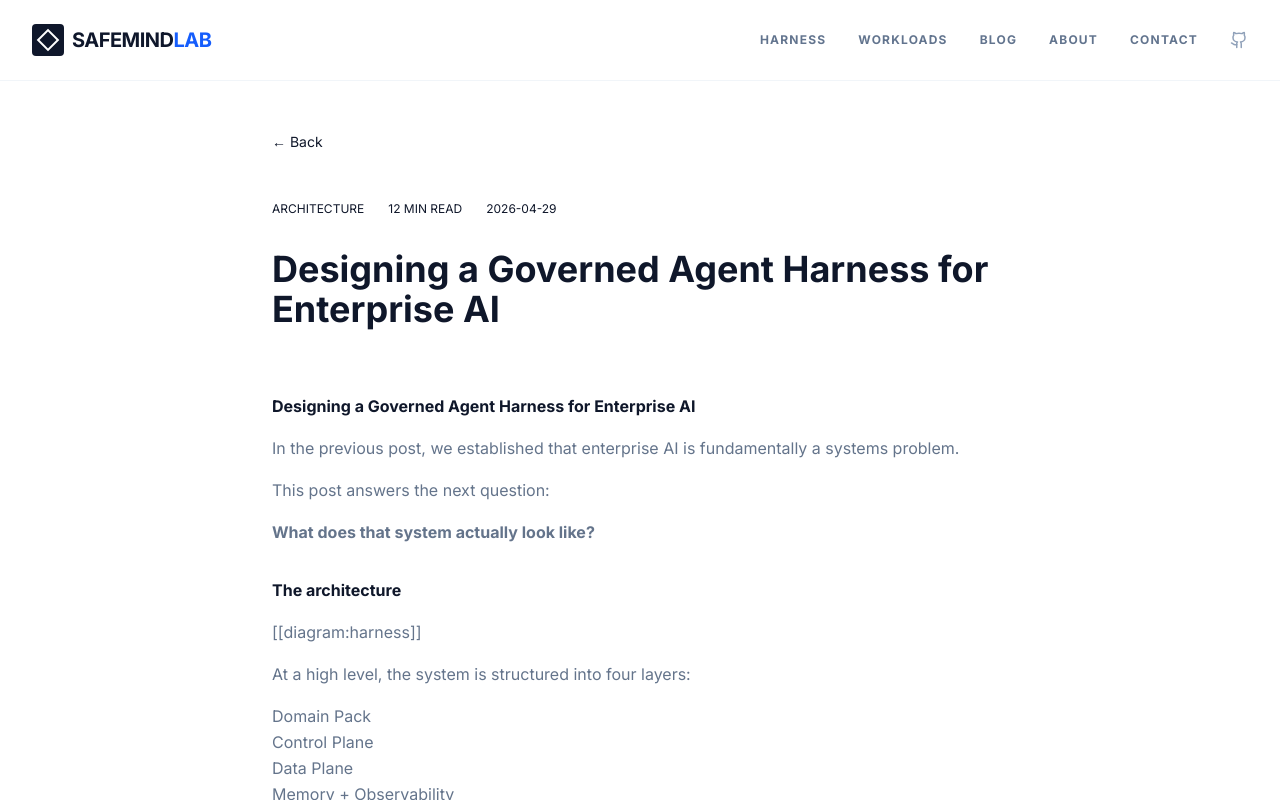
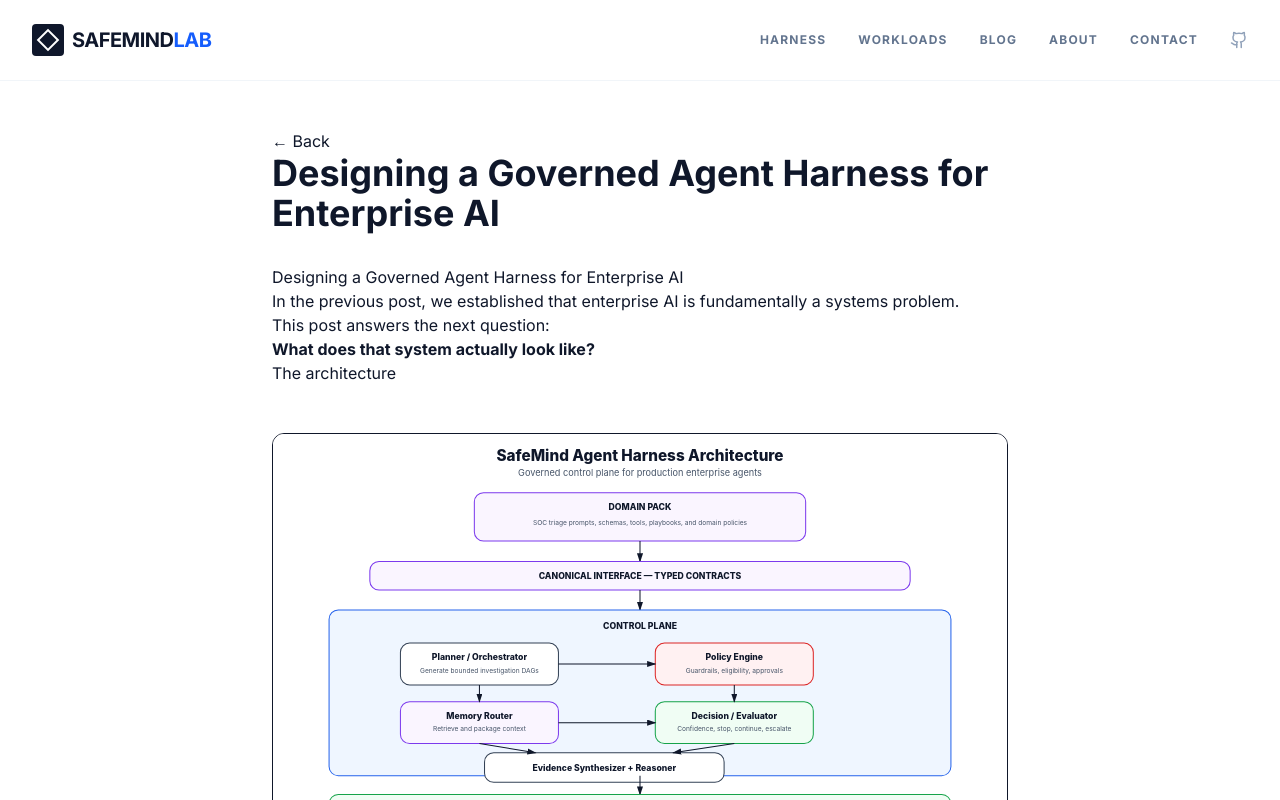
Before and after one commit to weifengcao/safemind-lab, a React (Vite) app: page /blog/designing-a-governed-agent-harness in a window 1280 px wide. Shown: the top 800 px of the page. Built offline with nearby package versions, Linux system fonts and the light colour scheme.

Commit message:
Replace markdown image with diagram renderer

```diff
--- a/src/pages/BlogPost.tsx
+++ b/src/pages/BlogPost.tsx
@@ -2,61 +2,40 @@ import { useParams, Link } from 'react-router-dom';
 import ReactMarkdown from 'react-markdown';
 import SEO from '../components/SEO';
 import { getBlogPost } from '../content/blog';
+
+function renderContent(content: string) {
+  const parts = content.split(/(\[\[diagram:[^\]]+\]\])/g);
+
+  return parts.map((part, i) => {
+    if (part.startsWith('[[diagram:')) {
+      const key = part.replace('[[diagram:', '').replace(']]', '');
+      const map: Record<string, string> = {
+        harness: '/diagrams/safemind-agent-harness-architecture.svg',
+        loop: '/diagrams/safemind-investigation-loop.svg',
+      };
+      return <img key={i} src={map[key]} className="my-12 w-full rounded-xl border" />;
+    }
+    return <ReactMarkdown key={i}>{part}</ReactMarkdown>;
+  });
+}
 
 export default function BlogPost() {
   const { slug } = useParams();
   const post = getBlogPost(slug);
 
   if (!post) {
-    return (
-      <div className="py-32 text-center">
-        <h1 className="text-2xl font-bold mb-4">Post not found</h1>
-        <Link to="/blog">Back to Blog</Link>
-      </div>
-    );
+    return <div>Not found</div>;
   }
 
   return (
     <div className="pb-32">
-      <SEO title={post.title} description={post.excerpt} type="article" />
-
-      <div className="max-w-3xl mx-auto px-4 mt-12 mb-12">
-        <Link to="/blog" className="text-sm">← Back</Link>
+      <SEO title={post.title} description={post.excerpt} />
+      <div className="max-w-3xl mx-auto px-4 mt-12">
+        <Link to="/blog">← Back</Link>
       </div>
-
       <article className="max-w-3xl mx-auto px-4">
-        <header className="mb-16">
-          <div className="flex gap-6 mb-8 text-xs uppercase">
-            <span>{post.category}</span>
-            <span>{post.readTime}</span>
-            <span>{post.date}</span>
-          </div>
-          <h1 className="text-4xl font-bold mb-8">{post.title}</h1>
-        </header>
-
-        <div className="markdown-body">
-          <ReactMarkdown
-            components={{
-              img: ({ src, alt }) => (
-                <figure className="my-12 -mx-4 md:-mx-24 rounded-2xl border border-slate-200 bg-white p-3 shadow-sm">
-                  <img
-                    src={src || ''}
-                    alt={alt || ''}
-                    className="w-full h-auto rounded-xl"
-                    loading="lazy"
-                  />
-                  {alt ? (
-                    <figcaption className="mt-3 text-center text-xs text-slate-500">
-                      {alt}
-                    </figcaption>
-                  ) : null}
-                </figure>
-              ),
-            }}
-          >
-            {post.content}
-          </ReactMarkdown>
-        </div>
+        <h1 className="text-4xl font-bold mb-8">{post.title}</h1>
+        {renderContent(post.content)}
       </article>
     </div>
   );
```
